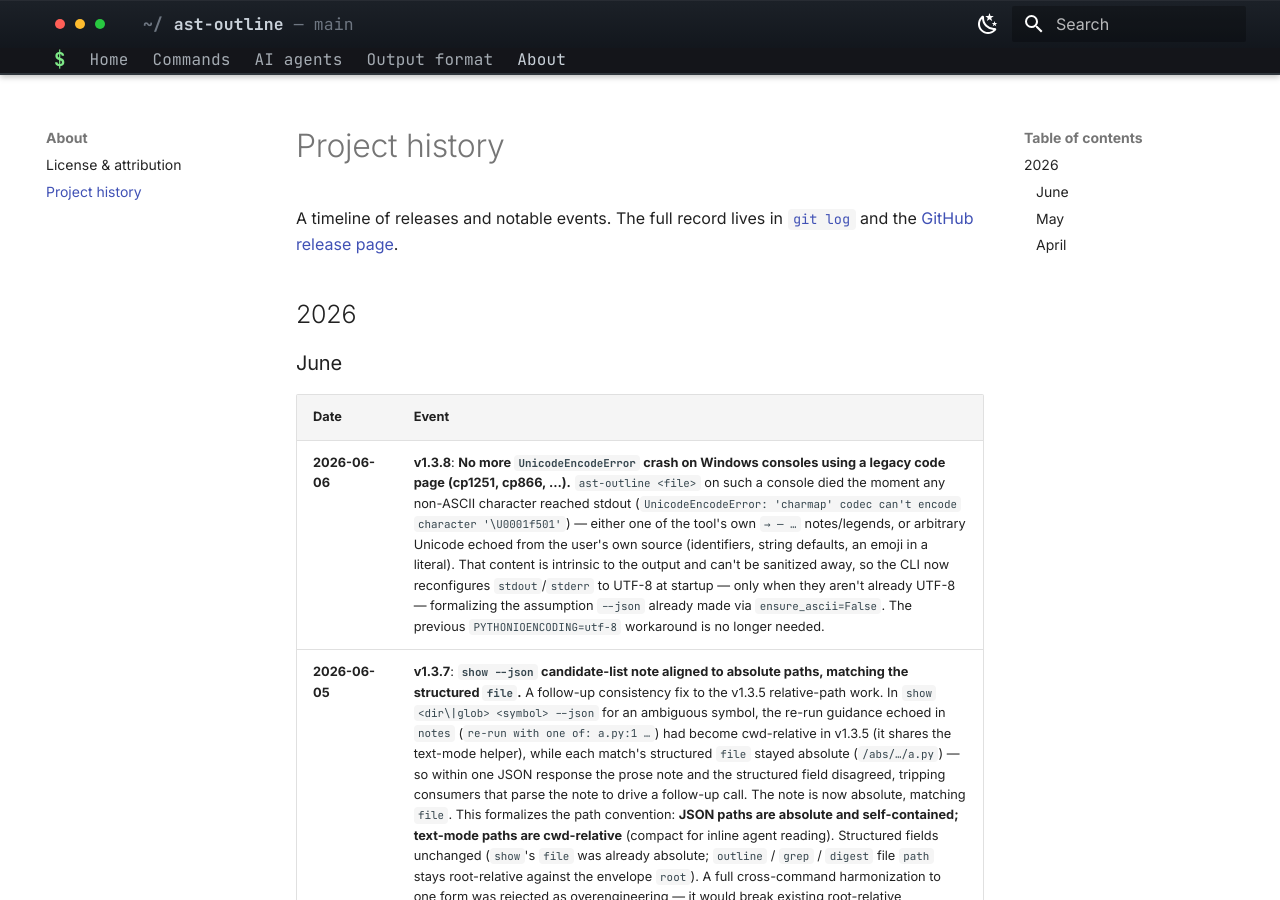
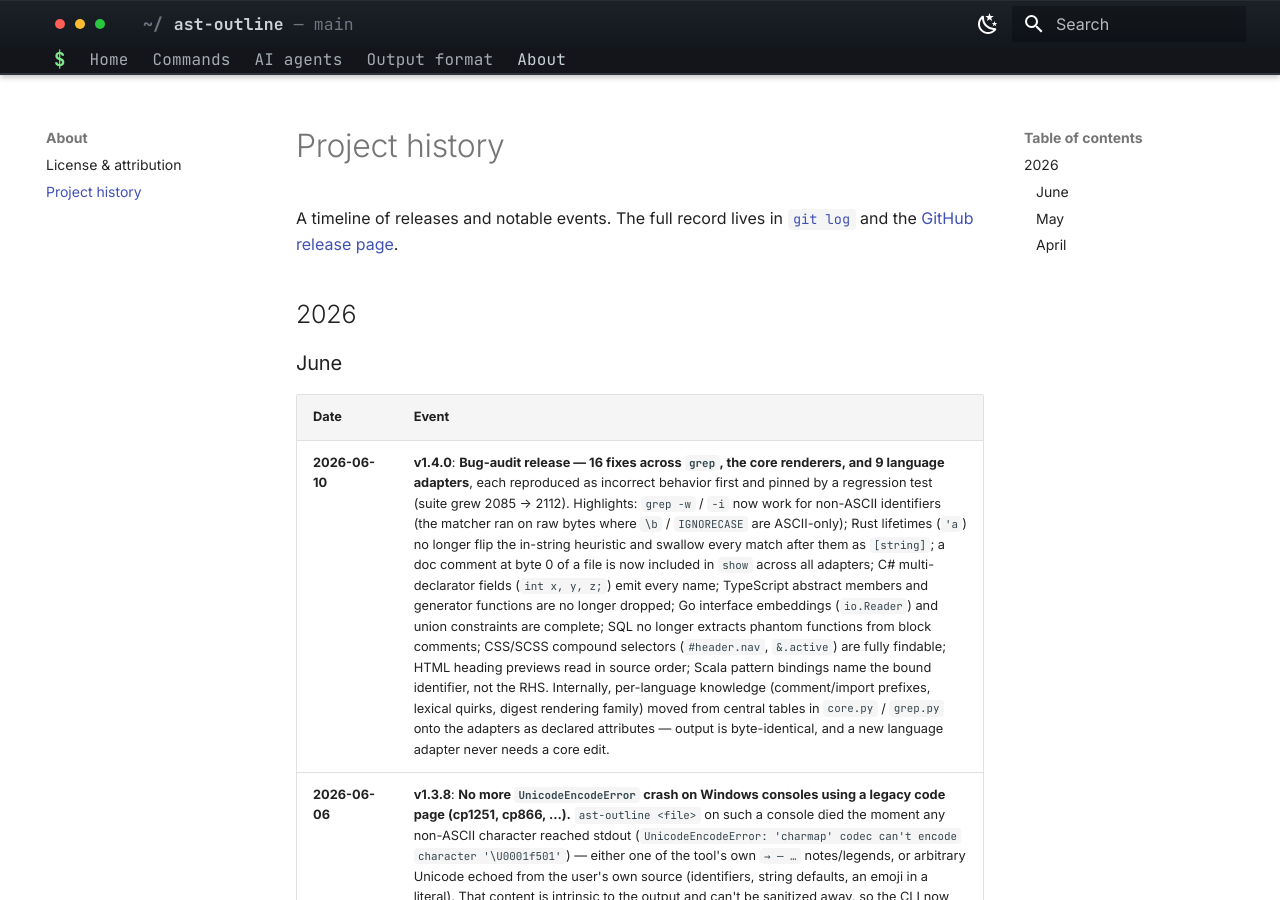
Before and after one commit to ast-outline/ast-outline.github.io, an MkDocs documentation site: the page built from docs/history.md, in a window 1280 px wide and 900 px high. Built offline with MkDocs 1.6.1 and Material for MkDocs 9.7.7, drawn with Linux system fonts in a browser that asks for light colours.

Commit message:
history: v1.4.0 bug-audit release

```diff
--- a/docs/history.md
+++ b/docs/history.md
@@ -16,6 +16,7 @@ the [GitHub release page](https://github.com/ast-outline/ast-outline/releases).
 
 | Date | Event |
 | --- | --- |
+| **2026-06-10** | **v1.4.0**: **Bug-audit release — 16 fixes across `grep`, the core renderers, and 9 language adapters**, each reproduced as incorrect behavior first and pinned by a regression test (suite grew 2085 → 2112). Highlights: `grep -w` / `-i` now work for non-ASCII identifiers (the matcher ran on raw bytes where `\b` / `IGNORECASE` are ASCII-only); Rust lifetimes (`'a`) no longer flip the in-string heuristic and swallow every match after them as `[string]`; a doc comment at byte 0 of a file is now included in `show` across all adapters; C# multi-declarator fields (`int x, y, z;`) emit every name; TypeScript abstract members and generator functions are no longer dropped; Go interface embeddings (`io.Reader`) and union constraints are complete; SQL no longer extracts phantom functions from block comments; CSS/SCSS compound selectors (`#header.nav`, `&.active`) are fully findable; HTML heading previews read in source order; Scala pattern bindings name the bound identifier, not the RHS. Internally, per-language knowledge (comment/import prefixes, lexical quirks, digest rendering family) moved from central tables in `core.py` / `grep.py` onto the adapters as declared attributes — output is byte-identical, and a new language adapter never needs a core edit. |
 | **2026-06-06** | **v1.3.8**: **No more `UnicodeEncodeError` crash on Windows consoles using a legacy code page (cp1251, cp866, …).** `ast-outline <file>` on such a console died the moment any non-ASCII character reached stdout (`UnicodeEncodeError: 'charmap' codec can't encode character '\U0001f501'`) — either one of the tool's own `→ — …` notes/legends, or arbitrary Unicode echoed from the user's own source (identifiers, string defaults, an emoji in a literal). That content is intrinsic to the output and can't be sanitized away, so the CLI now reconfigures `stdout`/`stderr` to UTF-8 at startup — only when they aren't already UTF-8 — formalizing the assumption `--json` already made via `ensure_ascii=False`. The previous `PYTHONIOENCODING=utf-8` workaround is no longer needed. |
 | **2026-06-05** | **v1.3.7**: **`show --json` candidate-list note aligned to absolute paths, matching the structured `file`.** A follow-up consistency fix to the v1.3.5 relative-path work. In `show <dir\|glob> <symbol> --json` for an ambiguous symbol, the re-run guidance echoed in `notes` (`re-run with one of: a.py:1 …`) had become cwd-relative in v1.3.5 (it shares the text-mode helper), while each match's structured `file` stayed absolute (`/abs/…/a.py`) — so within one JSON response the prose note and the structured field disagreed, tripping consumers that parse the note to drive a follow-up call. The note is now absolute, matching `file`. This formalizes the path convention: **JSON paths are absolute and self-contained; text-mode paths are cwd-relative** (compact for inline agent reading). Structured fields unchanged (`show`'s `file` was already absolute; `outline` / `grep` / `digest` file `path` stays root-relative against the envelope `root`). A full cross-command harmonization to one form was rejected as overengineering — it would break existing root-relative consumers of `grep` / `outline` with no user-visible benefit, and trip the `SCHEMA_VERSION` stable-contract guard. No schema bump. |
 | **2026-06-05** | **v1.3.6**: **The same token-economy audit, applied to two more advisory lines.** Following v1.3.5, the remaining `# note:` / footer lines were scored against real transcripts by the same lens (does it print, and do agents act on it). (1) The `grep` "N matches in comments/strings hidden — pass --include-noise" footer now prints **only when a file has zero visible matches** (header `(0 matches)`) — there it's the guard that stops an agent concluding a symbol is absent. It fired on every file with any filtered match, but agents acted under 1% of the time and ~75% of firings were on files that already had visible code matches (pure noise); the count still rides the JSON `filtered_count` field. (2) The "ignored N dirs … pass --no-ignore" note for a **successful** `outline` / `digest` batch moved to the `--json` `notes` array only (agents acted under 6% of the time; pruned dirs are almost always junk). It is **kept in text on the empty-result path** — every candidate directory filtered — where it's the "your folder was filtered, the path isn't empty" guard. Kept untouched: the truncation footer (only fires under an explicit `-m`) and all empty-result hints (`did you mean`, `--kind` mismatch, no-files-glob) — cheap and high-value. |
```
